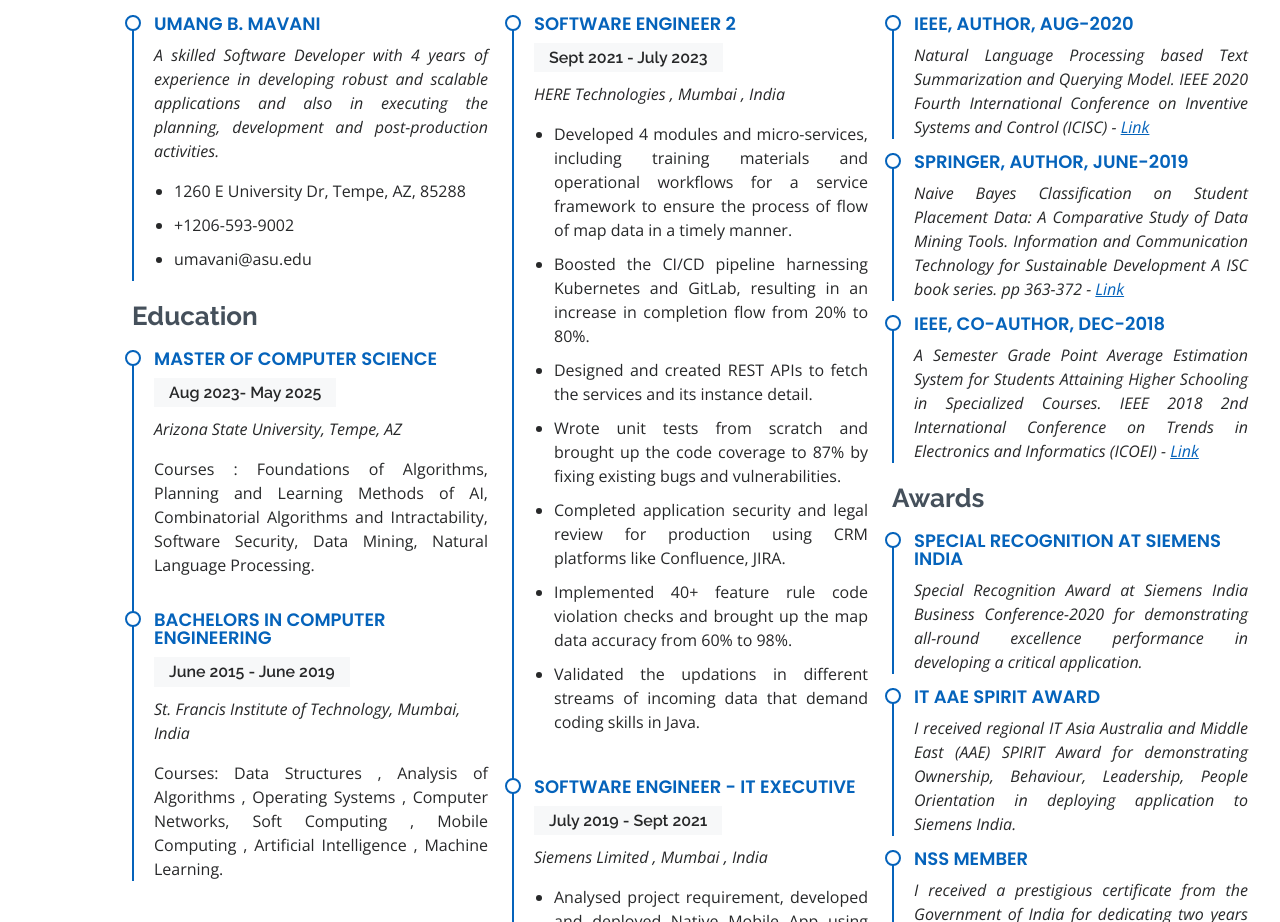
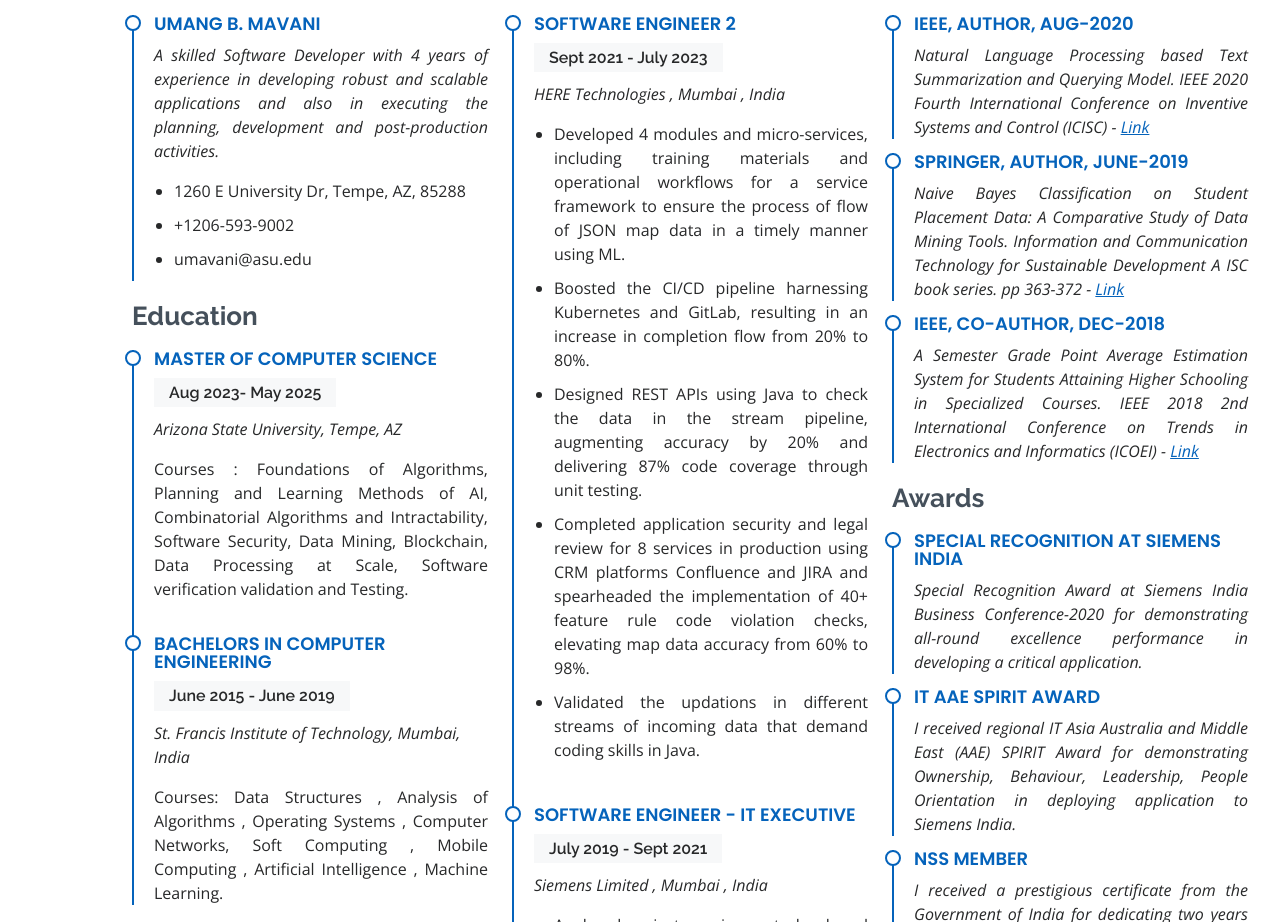
Before and after one commit to Umang3797/myportfolio, a plain HTML site: page index.html in a window 1280 px wide. Shown: the part 2853-3775 px from the top of the page. Drawn offline with nearby package versions, Linux system fonts and the light colour scheme.

Commit message:
Work Exp updated

```diff
--- a/index.html
+++ b/index.html
@@ -251,7 +251,7 @@
                             <h5>Aug 2023- May 2025</h5>
                             <p><em>Arizona State University, Tempe, AZ</em></p>
                             <p align="justify">Courses : Foundations of Algorithms, Planning and Learning Methods of AI, Combinatorial
-                                Algorithms and Intractability, Software Security, Data Mining, Natural Language Processing.</p>
+                                Algorithms and Intractability, Software Security, Data Mining, Blockchain, Data Processing at Scale, Software verification validation and Testing.</p>
                         </div>
                         <div class="resume-item">
                             <h4>Bachelors in Computer Engineering</h4>
@@ -269,20 +269,12 @@
                             <h5>Sept 2021 - July 2023</h5>
                             <p><em>HERE Technologies , Mumbai , India</em></p>
                             <ul align="justify">
-                                <li>Developed 4 modules and micro-services, including training materials and operational workflows for a service framework to ensure the process of flow of map data in a timely manner.
+                                <li> Developed 4 modules and micro-services, including training materials and operational workflows for a service framework to ensure the process of flow of JSON map data in a timely manner using ML.
                                 </li>
-                                <li>Boosted the CI/CD pipeline harnessing Kubernetes and GitLab, resulting in an increase in completion flow from 20% to 80%.
+                                <li> Boosted the CI/CD pipeline harnessing Kubernetes and GitLab, resulting in an increase in completion flow from 20% to 80%.
                                 </li>
-                                <li>Designed and created REST APIs to fetch the services and its instance detail.</li>
-                                <li>Wrote unit tests from scratch and brought up the code coverage to 87% by fixing
-                                    existing bugs and vulnerabilities.
-                                </li>
-                                <li>Completed application security and legal review for production using CRM platforms
-                                    like Confluence, JIRA.
-                                </li>
-                                <li>Implemented 40+ feature rule code violation checks and brought up the map data
-                                    accuracy
-                                    from 60% to 98%.
+                                <li> Designed REST APIs using Java to check the data in the stream pipeline, augmenting accuracy by 20% and delivering 87% code coverage through unit testing.</li>
+                                <li> Completed application security and legal review for 8 services in production using CRM platforms Confluence and JIRA and spearheaded the implementation of 40+ feature rule code violation checks, elevating map data accuracy from 60% to 98%.
                                 </li>
                                 <li>Validated the updations in different streams of incoming data that demand coding
                                     skills
```
